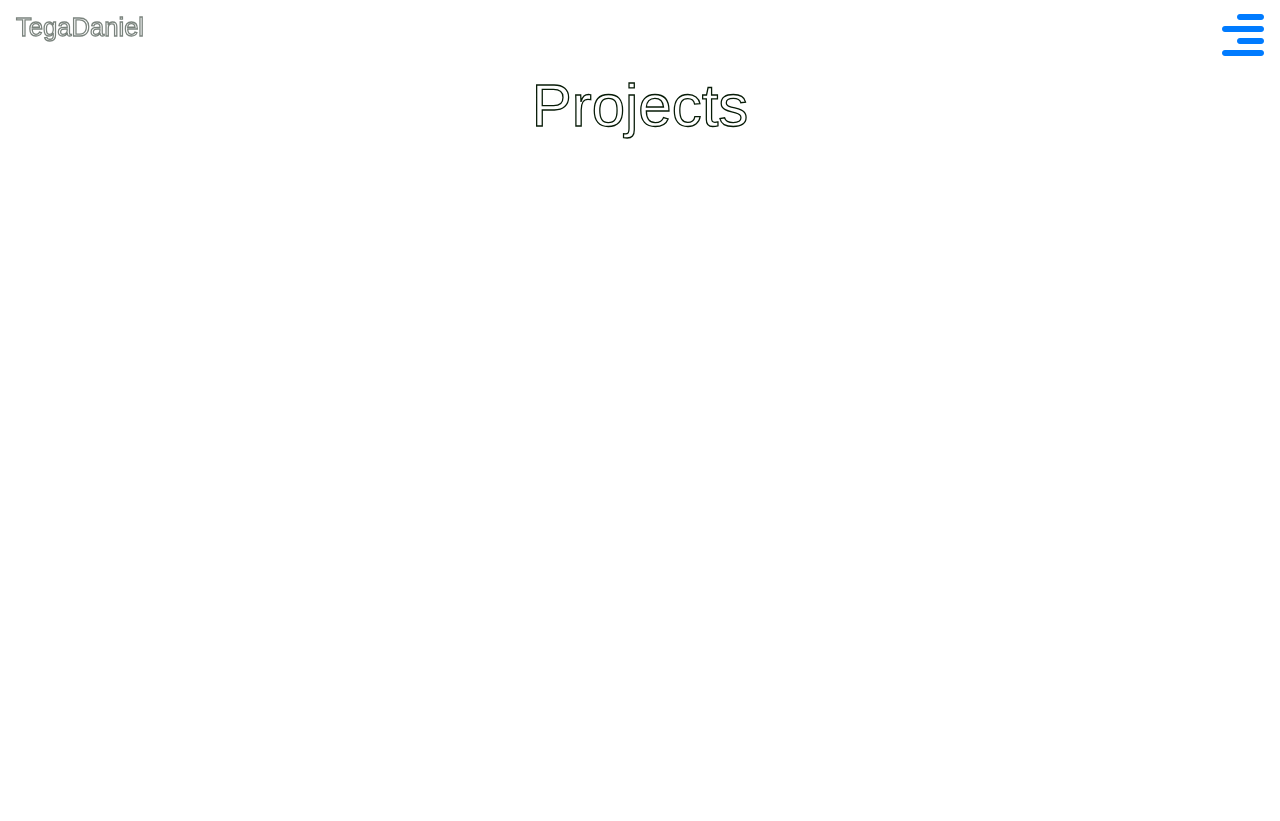
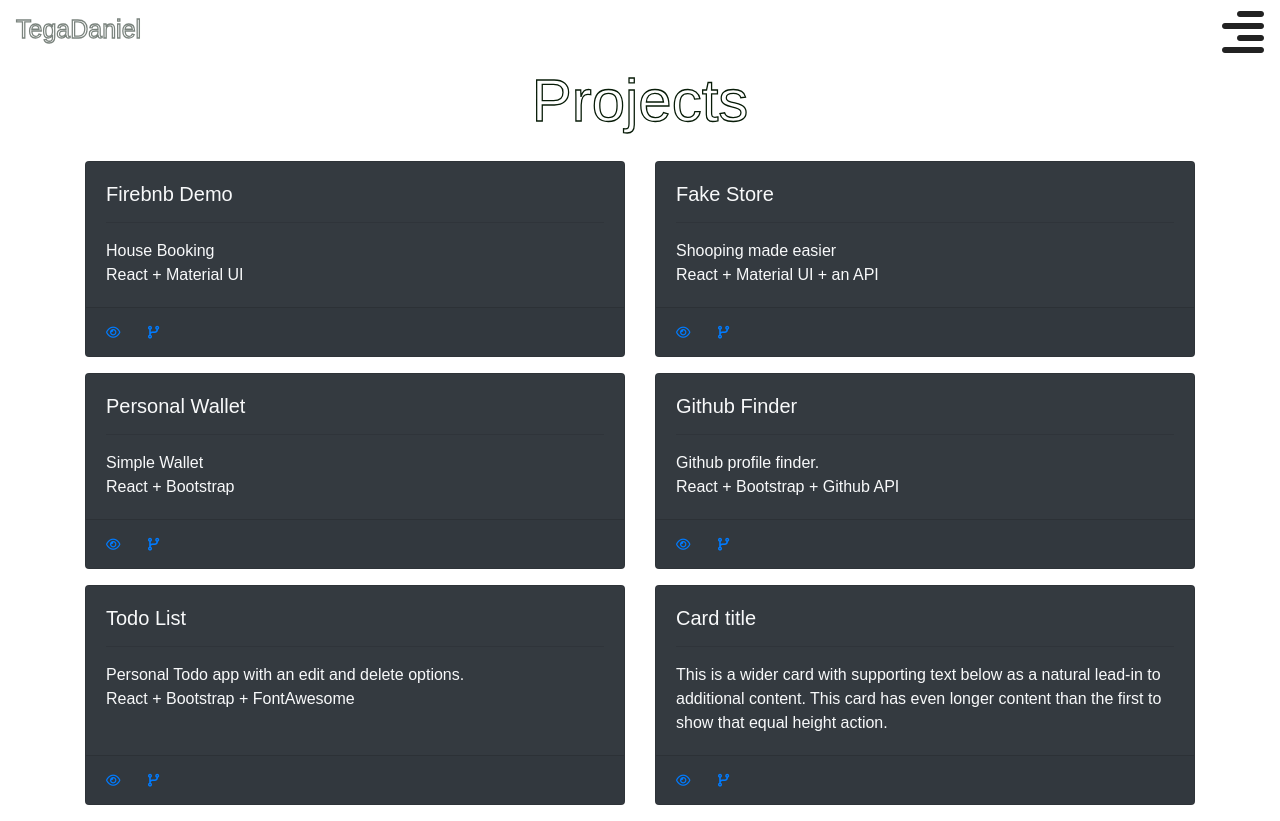
Before and after one commit to Tegadaniel/myWebsite, a React (Create React App) app: page /projects in a window 1280 px wide. Before the commit the page ends 800 px from the top, so only its background shows below. Built offline with nearby package versions, Linux system fonts and the light colour scheme.

Commit message:
Another commit

```diff
--- a/src/App.js
+++ b/src/App.js
@@ -1,6 +1,5 @@
 import HomePage from './components/homePage/HomePage'
 import Header from './components/header/Header'
-import LinkPage from './components/header/LinkPage'
 import { BrowserRouter as Router, Switch, Route} from 'react-router-dom';
 import './App.css';
 import Projects from './components/projects/Projects';
@@ -15,9 +14,6 @@ function App() {
       <Route exact path= "/">
       <HomePage className='homepage pt-5'/>
       </Route>
-      <Route path="/linkpage">
-        <LinkPage/>
-      </Route>
       <Route path= "/projects">
         <Projects/>
       </Route>
--- a/src/components/header/Header.css
+++ b/src/components/header/Header.css
@@ -1,5 +1,5 @@
 .textItem{
-    font-size: 2vw;
+    font-size: 25px;
     color: white;
     -webkit-text-stroke: 0.1vw #7a837d;
     cursor: pointer;
@@ -8,3 +8,6 @@
 a:link {
     text-decoration: none;
   }
+  .textAlign{
+    cursor: pointer;
+  }
--- a/src/components/header/Header.js
+++ b/src/components/header/Header.js
@@ -8,11 +8,46 @@ export default class Header extends Component {
         return (
             <div>
         <nav className="navbar ">
-        <Link to="/"><p className = "textItem">TegaDaniel</p> </Link>
+        <Link to="/"><h1 className = "textItem">TegaDaniel</h1> </Link>
         <ul className="nav navbar-nav navbar-right">
-      <li><Link to="/linkpage"><i className="fas fa-align-right fa-3x"></i></Link></li>
+      <li><i className="fas fa-align-right fa-3x textAlign" data-toggle="modal" data-target="#myModal"></i></li>
     </ul>
         </nav>
+
+  <div className="modal fade" id="myModal" data-backdrop="static" data-keyboard="false" role="dialog">
+    <div className="modal-dialog modal-lg">
+      <div className="modal-content">
+        <div className="modal-header">
+          <button type="button" className="close" data-dismiss="modal">&times;</button>
+
+        </div>
+        <div className="modal-body">
+        <ul className="nav justify-content-center">
+            <li className="nav-item">
+                <Link  to="/">
+                <p className="nav-link active">Home</p>
+                </Link>
+            </li>
+            <li className="nav-item">
+                <Link  to="/projects">
+                <p className="nav-link active">Projects</p>
+                </Link>
+            </li>
+            <li className="nav-item">
+                <Link  to="/">
+                <p className="nav-link active">About</p>
+                </Link>
+            </li>
+            <li className="nav-item">
+                <Link  to="/">
+                <p className="nav-link active">Contact</p>
+                </Link>
+            </li>
+        </ul>
+        </div>
+      </div>
+    </div>
+  </div>
             </div>
         )
     }
--- a/src/components/header/LinkPage.js
+++ /dev/null
@@ -1,9 +0,0 @@
-import React from 'react'
-
-export default function LinkPage() {
-    return (
-        <div className= "container">
-            <h1>Page Testing</h1>
-        </div>
-    )
-}
--- a/src/components/projects/Projects.js
+++ b/src/components/projects/Projects.js
@@ -3,9 +3,106 @@ import './Projects.css'
 
 export default function Projects() {
     return (
-        <div className="container">
+        <div className="container ">
+            <h1 className="projectText pb-3">Projects</h1>
 
-            <h1 className="projectText">Projects</h1>
+
+<div className="row text-light ">
+<div class=" col-sm-6 col-xs-12 pb-3">
+  <div className="card h-100 bg-dark">
+    <div className="card-body">
+      <h5 className="card-title bold">Firebnb Demo</h5>
+      <hr/>
+      <p className="card-text">
+          House Booking <br/>
+     React + Material UI </p>
+    </div>
+    <div className="card-footer">
+      <small className="pr-4"><a target="_blank" rel="noreferrer" href="https://firebnbdemo.netlify.app/"> <i className="far fa-eye"></i></a></small>
+      <small><a target="_blank" rel="noreferrer" href="https://github.com/Tegadaniel/windbnb"> <i class="fas fa-code-branch"></i></a></small>
+
+    </div>
+  </div>
+  </div>
+<br/>
+
+  <div class="col-sm-6 col-xs-12 pb-3">
+  <div className="card h-100  bg-dark">
+    <div className="card-body">
+      <h5 className="card-title">Fake Store</h5>
+      <hr/>
+      <p className="card-text">Shooping made easier <br/> React + Material UI + an API</p>
+    </div>
+    <div className="card-footer">
+      <small className="pr-4"><a target="_blank" rel="noreferrer" href="https://fakestoredemo.netlify.app/"> <i className="far fa-eye"></i></a></small>
+      <small><a target="_blank" rel="noreferrer" href="https://github.com/Tegadaniel/ecommerce"> <i class="fas fa-code-branch"></i></a></small>
+
+    </div>
+  </div>
+  </div>
+
+
+
+  <div class="col-sm-6 col-xs-12 pb-3">
+  <div className="card h-100  bg-dark">
+    <div className="card-body">
+      <h5 className="card-title">Personal Wallet</h5>
+      <hr/>
+      <p className="card-text">Simple Wallet <br/> React + Bootstrap</p>
+    </div>
+    <div className="card-footer">
+      <small className="pr-4"><a target="_blank" rel="noreferrer" href="https://personawallet.netlify.app/"> <i className="far fa-eye"></i></a></small>
+      <small><a target="_blank" rel="noreferrer" href="https://github.com/Tegadaniel/Wallet-"> <i class="fas fa-code-branch"></i></a></small>
+
+    </div>
+  </div>
+  </div>
+  <br/>
+  <div class="col-sm-6 col-xs-12 pb-3">
+  <div className="card h-100  bg-dark">
+    <div className="card-body">
+      <h5 className="card-title">Github Finder</h5>
+      <hr/>
+      <p className="card-text">Github profile finder. <br/> React + Bootstrap + Github API</p>
+    </div>
+    <div className="card-footer">
+      <small className="pr-4"><a target="_blank" rel="noreferrer" href="https://githubfinderdemo.netlify.app/"> <i className="far fa-eye"></i></a></small>
+      <small><a target="_blank" rel="noreferrer" href="https://github.com/Tegadaniel/GithubProfileFinder"> <i class="fas fa-code-branch"></i></a></small>
+
+    </div>
+  </div>
+  </div>
+
+  <div class="col-sm-6 col-xs-12 pb-3">
+  <div className="card h-100  bg-dark hover-shadow">
+    <div className="card-body">
+      <h5 className="card-title">Todo List</h5>
+      <hr/>
+      <p className="card-text">Personal Todo app with an edit and delete options. <br/> React + Bootstrap + FontAwesome</p>
+    </div>
+    <div className="card-footer">
+      <small className="pr-4"><a target="_blank" rel="noreferrer" href="https://personaltodolist.netlify.app/"> <i className="far fa-eye"></i></a></small>
+      <small><a target="_blank" rel="noreferrer" href="https://github.com/Tegadaniel/TodoApp"> <i class="fas fa-code-branch"></i></a></small>
+
+    </div>
+  </div>
+  </div>
+
+  <div class="col-sm-6 col-xs-12 pb-3">
+  <div className="card h-100  bg-dark">
+    <div className="card-body">
+      <h5 className="card-title">Card title</h5>
+      <hr/>
+      <p className="card-text">This is a wider card with supporting text below as a natural lead-in to additional content. This card has even longer content than the first to show that equal height action.</p>
+    </div>
+    <div className="card-footer">
+      <small className="pr-4"><a target="_blank" rel="noreferrer" href="https://firebnbdemo.netlify.app/"> <i className="far fa-eye"></i></a></small>
+      <small><a target="_blank" rel="noreferrer" href="https://firebnbdemo.netlify.app/"> <i class="fas fa-code-branch"></i></a></small>
+
+    </div>
+  </div>
+  </div>
+</div>
         </div>
     )
 }
```
Also changed, not shown: src/components/header/LinkPage.css (deleted).
